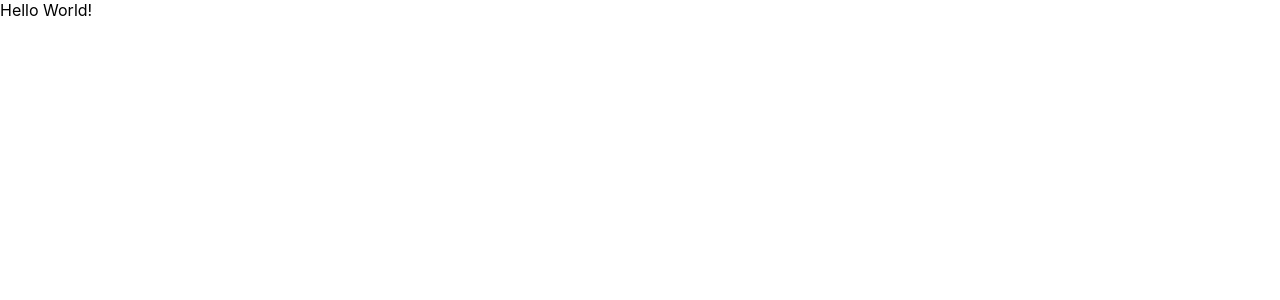
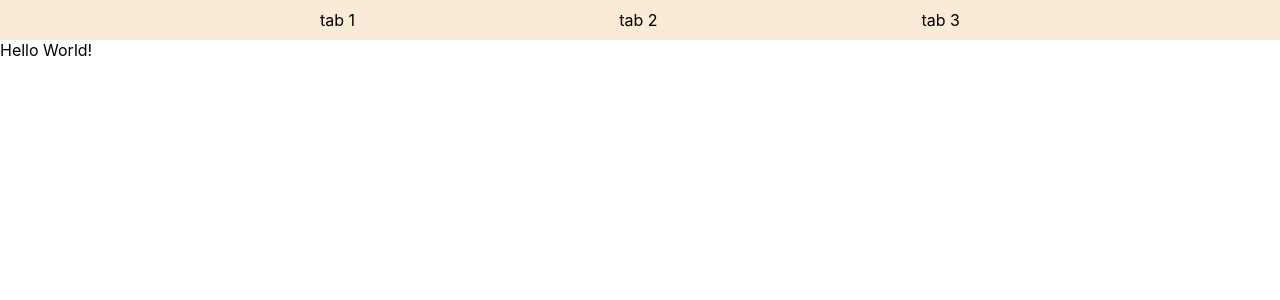
Before and after one commit to jaahnavib30/RateUCI-frontend, a React (Create React App) app in the folder rateuci-frontend/: page /home in a window 1280 px wide. Shown: the top 300 px of the page. Built offline with nearby package versions, Linux system fonts and the light colour scheme.

Commit message:
navbar structure and placeholder links

```diff
--- /dev/null
+++ b/rateuci-frontend/src/components/navbar/navbar.css
@@ -0,0 +1,20 @@
+.navbar-container {
+    background-color: antiquewhite;
+    width: 100%;
+    height: 10%;
+    margin: 0;
+}
+
+.tabs-container {
+    width: 50%;
+    display: flex;
+    justify-content: space-between;
+    align-items: center;
+    margin: 0 auto 0 auto;
+    padding: 10px;
+}
+
+.nav-link {
+    text-decoration: none;
+    color: black;
+}
--- /dev/null
+++ b/rateuci-frontend/src/components/navbar/navbar.js
@@ -0,0 +1,14 @@
+import './navbar.css'
+
+function NavBar() {
+    return (
+        <nav className="navbar-container">
+            <div className='tabs-container'>
+                <a className='nav-link' href='./home'>tab 1</a>
+                <a className='nav-link' href='./page-2'>tab 2</a>
+                <a className='nav-link' href='./page-3'>tab 3</a>
+            </div>
+        </nav>)
+}
+
+export default NavBar;
--- a/rateuci-frontend/src/pages/home/home.js
+++ b/rateuci-frontend/src/pages/home/home.js
@@ -1,8 +1,10 @@
 import Card from '../../components/card/card.js'
+import NavBar from '../../components/navbar/navbar.js';
 
 function Home() {
     return (
         <div>
+            <NavBar />
             <Card message='Hello World!'/>
         </div>);
 }
```
